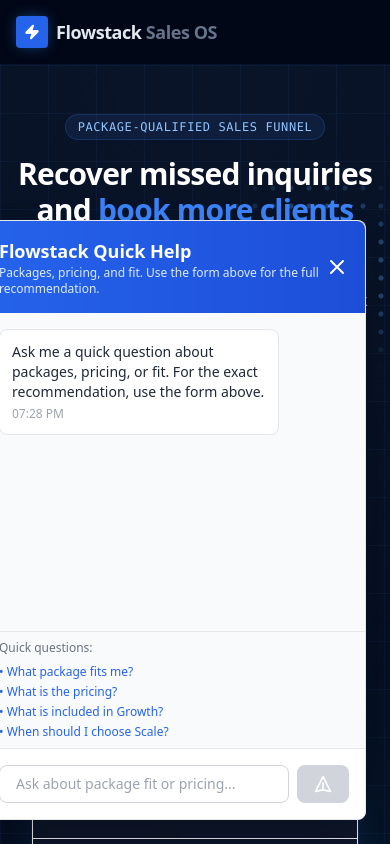
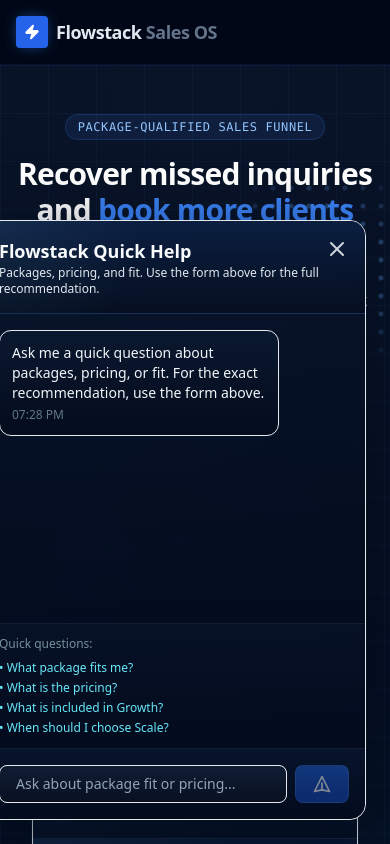
Before and after one commit to sp1c3r125/flowstacksales, a React (Vite) app: page / in a window 390 px wide. Shown: the top 844 px of the page. Built offline with nearby package versions, Linux system fonts and the light colour scheme.

Commit message:
Apply blue gradient panel theme across shared UI

```diff
--- a/components/BentoGrid.tsx
+++ b/components/BentoGrid.tsx
@@ -13,7 +13,7 @@
   return (
     <div
       className={cn(
-        "grid grid-cols-1 md:grid-cols-12 gap-4 max-w-7xl mx-auto p-4",
+        'mx-auto grid max-w-7xl grid-cols-1 gap-4 p-4 md:grid-cols-12',
         className
       )}
     >
@@ -30,49 +30,76 @@
   accent?: 'blue' | 'green' | 'red' | 'default';
 }> = ({ children, className, title, headerAction, accent = 'default' }) => {
   const borderColors = {
-    default: 'border-blue-400/16',
-    blue: 'border-blue-400/28',
-    green: 'border-emerald-400/30',
-    red: 'border-red-400/28',
+    default: 'border-cyan-300/16',
+    blue: 'border-blue-300/24',
+    green: 'border-emerald-300/28',
+    red: 'border-red-300/24',
   };
 
-  const bgGlow = {
-    default: 'shadow-[0_0_0_1px_rgba(59,130,246,0.05),0_0_24px_rgba(37,99,235,0.08)]',
-    blue: 'shadow-[0_0_0_1px_rgba(59,130,246,0.07),0_0_28px_rgba(59,130,246,0.12)]',
-    green: 'shadow-[0_0_0_1px_rgba(16,185,129,0.05),0_0_28px_rgba(16,185,129,0.11)]',
-    red: 'shadow-[0_0_0_1px_rgba(248,113,113,0.05),0_0_24px_rgba(239,68,68,0.10)]',
+  const headerDotColors = {
+    default: 'bg-cyan-300/70 shadow-[0_0_12px_rgba(103,232,249,0.28)]',
+    blue: 'bg-blue-400 shadow-[0_0_12px_rgba(96,165,250,0.32)]',
+    green: 'bg-emerald-400 shadow-[0_0_12px_rgba(52,211,153,0.30)]',
+    red: 'bg-red-400 shadow-[0_0_12px_rgba(248,113,113,0.30)]',
+  };
+
+  const outerGlow = {
+    default: 'shadow-[0_0_0_1px_rgba(34,211,238,0.04),0_12px_48px_rgba(2,12,27,0.26)]',
+    blue: 'shadow-[0_0_0_1px_rgba(96,165,250,0.05),0_12px_48px_rgba(2,12,27,0.28)]',
+    green: 'shadow-[0_0_0_1px_rgba(52,211,153,0.05),0_12px_48px_rgba(2,12,27,0.28)]',
+    red: 'shadow-[0_0_0_1px_rgba(248,113,113,0.04),0_12px_48px_rgba(2,12,27,0.28)]',
+  };
+
+  const surfaceGradients = {
+    default: 'bg-[linear-gradient(145deg,rgba(10,24,47,0.92)_0%,rgba(6,17,38,0.9)_45%,rgba(3,11,29,0.96)_100%)]',
+    blue: 'bg-[linear-gradient(145deg,rgba(11,28,58,0.94)_0%,rgba(8,22,49,0.92)_45%,rgba(3,11,29,0.97)_100%)]',
+    green: 'bg-[linear-gradient(145deg,rgba(6,26,33,0.94)_0%,rgba(5,20,35,0.92)_45%,rgba(3,11,29,0.97)_100%)]',
+    red: 'bg-[linear-gradient(145deg,rgba(30,13,20,0.92)_0%,rgba(14,18,37,0.9)_45%,rgba(3,11,29,0.97)_100%)]',
+  };
+
+  const accentTopLine = {
+    default: 'via-cyan-300/42',
+    blue: 'via-blue-300/44',
+    green: 'via-emerald-300/42',
+    red: 'via-red-300/42',
   };
 
   return (
     <div
       className={cn(
-        "bg-[#061126]/78 backdrop-blur-md border rounded-xl overflow-hidden flex flex-col relative group transition-all duration-300",
+        'group relative flex flex-col overflow-hidden rounded-xl border backdrop-blur-md transition-all duration-300',
         borderColors[accent],
-        bgGlow[accent],
+        surfaceGradients[accent],
+        outerGlow[accent],
         className
       )}
     >
-      {/* Tech line decorations */}
-      <div className="absolute top-0 left-0 w-full h-[1px] bg-gradient-to-r from-transparent via-cyan-300/45 to-transparent opacity-50" />
-      <div className="absolute bottom-0 left-0 w-full h-[1px] bg-gradient-to-r from-transparent via-cyan-300/45 to-transparent opacity-50" />
+      <div
+        className={cn(
+          'pointer-events-none absolute inset-0 opacity-100',
+          'before:absolute before:inset-0 before:bg-[radial-gradient(circle_at_top_left,rgba(125,211,252,0.08),transparent_38%),radial-gradient(circle_at_bottom_right,rgba(34,211,238,0.04),transparent_34%)] before:content-[""]'
+        )}
+      />
+      <div
+        className={cn(
+          'absolute left-0 top-0 h-[1px] w-full bg-gradient-to-r from-transparent to-transparent opacity-70',
+          accentTopLine[accent]
+        )}
+      />
+      <div className="absolute bottom-0 left-0 h-[1px] w-full bg-gradient-to-r from-transparent via-blue-200/18 to-transparent opacity-60" />
 
       {(title || headerAction) && (
-        <div className="px-6 py-4 border-b border-blue-400/12 flex justify-between items-center bg-[#030b1d]/88">
+        <div className="relative z-10 flex items-center justify-between border-b border-blue-300/10 bg-[linear-gradient(180deg,rgba(7,18,39,0.9)_0%,rgba(4,12,29,0.72)_100%)] px-6 py-4">
           {title && (
-            <h3 className="text-xs font-mono uppercase tracking-widest text-cyan-100/72 flex items-center gap-2">
-              <span className={cn("w-2 h-2 rounded-full", {
-                'bg-cyan-300/60': accent === 'default',
-                'bg-blue-500': accent === 'blue',
-                'bg-emerald-500': accent === 'green',
-                'bg-red-500': accent === 'red',
-              })} />
+            <h3 className="flex items-center gap-2 text-xs font-mono uppercase tracking-[0.28em] text-cyan-100/72">
+              <span className={cn('h-2 w-2 rounded-full', headerDotColors[accent])} />
               {title}
             </h3>
           )}
           {headerAction}
         </div>
       )}
-      <div className="p-6 flex-1 relative z-10">{children}</div>
+      <div className="relative z-10 flex-1 p-6">{children}</div>
     </div>
   );
 };
--- a/components/CSRChatbot.tsx
+++ b/components/CSRChatbot.tsx
@@ -13,9 +13,10 @@
   const [messages, setMessages] = useState<Message[]>([
     {
       role: 'assistant',
-      content: 'Ask me a quick question about packages, pricing, or fit. For the exact recommendation, use the form above.',
-      timestamp: new Date()
-    }
+      content:
+        'Ask me a quick question about packages, pricing, or fit. For the exact recommendation, use the form above.',
+      timestamp: new Date(),
+    },
   ]);
   const [input, setInput] = useState('');
   const [isLoading, setIsLoading] = useState(false);
@@ -29,16 +30,18 @@
     if (!input.trim() || isLoading) return;
 
     const userMessage: Message = { role: 'user', content: input, timestamp: new Date() };
-    setMessages(prev => [...prev, userMessage]);
+    setMessages((prev) => [...prev, userMessage]);
     setInput('');
     setIsLoading(true);
 
     try {
       const kb = defaultKnowledgeBase;
-      const packageLines = packageOrder.map((key) => {
-        const pkg = serviceCatalog[key];
-        return `- ${pkg.name}: ${pkg.setup}; ${pkg.monthly}${pkg.altPricing ? `; ${pkg.altPricing}` : ''}`;
-      }).join('\n');
+      const packageLines = packageOrder
+        .map((key) => {
+          const pkg = serviceCatalog[key];
+          return `- ${pkg.name}: ${pkg.setup}; ${pkg.monthly}${pkg.altPricing ? `; ${pkg.altPricing}` : ''}`;
+        })
+        .join('\n');
 
       const systemPrompt = `You are the Flowstack quick-response assistant.
 
@@ -62,27 +65,46 @@
 - Growth = daily inquiries, follow-up discipline, up to 2 pipelines
 - Scale = multi-channel routing, escalation, operator control`;
 
-      const conversationHistory = messages.slice(-6).map(msg => ({ role: msg.role, content: msg.content }));
+      const conversationHistory = messages
+        .slice(-6)
+        .map((msg) => ({ role: msg.role, content: msg.content }));
+
       const response = await fetch('/api/chat', {
         method: 'POST',
         headers: { 'Content-Type': 'application/json' },
-        body: JSON.stringify({ messages: [{ role: 'system', content: systemPrompt }, ...conversationHistory, { role: 'user', content: input }] })
+        body: JSON.stringify({
+          messages: [
+            { role: 'system', content: systemPrompt },
+            ...conversationHistory,
+            { role: 'user', content: input },
+          ],
+        }),
       });
 
       if (!response.ok) throw new Error(`API Error: ${response.status}`);
       const data = await response.json();
-      setMessages(prev => [...prev, {
-        role: 'assistant',
-        content: data.choices?.[0]?.message?.content || 'I could not process that. Use the form above and I’ll map you to the right package.',
-        timestamp: new Date()
-      }]);
+
+      setMessages((prev) => [
+        ...prev,
+        {
+          role: 'assistant',
+          content:
+            data.choices?.[0]?.message?.content ||
+            'I could not process that. Use the form above and I’ll map you to the right package.',
+          timestamp: new Date(),
+        },
+      ]);
     } catch (error) {
       console.error('Chatbot error:', error);
-      setMessages(prev => [...prev, {
-        role: 'assistant',
-        content: 'I had a connection issue. For the exact package recommendation, use the form above.',
-        timestamp: new Date()
-      }]);
+      setMessages((prev) => [
+        ...prev,
+        {
+          role: 'assistant',
+          content:
+            'I had a connection issue. For the exact package recommendation, use the form above.',
+          timestamp: new Date(),
+        },
+      ]);
     } finally {
       setIsLoading(false);
     }
@@ -92,74 +114,145 @@
     'What package fits me?',
     'What is the pricing?',
     'What is included in Growth?',
-    'When should I choose Scale?'
+    'When should I choose Scale?',
   ];
 
   return (
     <>
       {!isOpen && (
-        <button onClick={() => setIsOpen(true)} className="fixed bottom-6 right-6 bg-blue-600 hover:bg-blue-700 text-white rounded-full p-4 shadow-lg transition-all duration-200 hover:scale-110 z-50" aria-label="Open chat">
-          <svg className="w-6 h-6" fill="none" stroke="currentColor" viewBox="0 0 24 24">
-            <path strokeLinecap="round" strokeLinejoin="round" strokeWidth={2} d="M8 10h.01M12 10h.01M16 10h.01M9 16H5a2 2 0 01-2-2V6a2 2 0 012-2h14a2 2 0 012 2v8a2 2 0 01-2 2h-5l-5 5v-5z" />
+        <button
+          onClick={() => setIsOpen(true)}
+          className="fixed bottom-6 right-6 z-50 rounded-full border border-blue-300/20 bg-[linear-gradient(180deg,rgba(24,88,214,0.95)_0%,rgba(16,66,181,0.98)_100%)] p-4 text-white shadow-[0_14px_30px_rgba(8,47,120,0.45)] transition-all duration-200 hover:scale-110 hover:border-cyan-300/50 hover:shadow-[0_18px_36px_rgba(8,47,120,0.5)]"
+          aria-label="Open chat"
+        >
+          <svg className="h-6 w-6" fill="none" stroke="currentColor" viewBox="0 0 24 24">
+            <path
+              strokeLinecap="round"
+              strokeLinejoin="round"
+              strokeWidth={2}
+              d="M8 10h.01M12 10h.01M16 10h.01M9 16H5a2 2 0 01-2-2V6a2 2 0 012-2h14a2 2 0 012 2v8a2 2 0 01-2 2h-5l-5 5v-5z"
+            />
           </svg>
         </button>
       )}
 
       {isOpen && (
-        <div className="fixed bottom-6 right-6 w-96 h-[600px] bg-white rounded-lg shadow-2xl flex flex-col z-50 border border-gray-200">
-          <div className="bg-gradient-to-r from-blue-600 to-blue-700 text-white p-4 rounded-t-lg flex justify-between items-center">
-            <div>
-              <h3 className="font-bold text-lg">Flowstack Quick Help</h3>
-              <p className="text-xs text-blue-100">Packages, pricing, and fit. Use the form above for the full recommendation.</p>
+        <div className="fixed bottom-6 right-6 z-50 flex h-[600px] w-96 flex-col overflow-hidden rounded-2xl border border-blue-300/16 bg-[linear-gradient(160deg,rgba(10,24,47,0.97)_0%,rgba(7,18,39,0.96)_40%,rgba(3,11,29,0.98)_100%)] shadow-[0_18px_70px_rgba(2,12,27,0.58),0_0_0_1px_rgba(34,211,238,0.03)] backdrop-blur-md">
+          <div className="relative flex items-start justify-between border-b border-blue-300/10 bg-[linear-gradient(180deg,rgba(12,32,67,0.9)_0%,rgba(5,14,31,0.86)_100%)] p-4">
+            <div className="pointer-events-none absolute inset-0 bg-[radial-gradient(circle_at_top_left,rgba(125,211,252,0.08),transparent_40%)]" />
+            <div className="relative z-10">
+              <h3 className="text-lg font-bold text-slate-50">Flowstack Quick Help</h3>
+              <p className="text-xs text-cyan-100/72">
+                Packages, pricing, and fit. Use the form above for the full recommendation.
+              </p>
             </div>
-            <button onClick={() => setIsOpen(false)} className="text-white hover:text-gray-200 transition-colors" aria-label="Close chat">
-              <svg className="w-6 h-6" fill="none" stroke="currentColor" viewBox="0 0 24 24">
-                <path strokeLinecap="round" strokeLinejoin="round" strokeWidth={2} d="M6 18L18 6M6 6l12 12" />
+            <button
+              onClick={() => setIsOpen(false)}
+              className="relative z-10 text-slate-100/85 transition-colors hover:text-cyan-200"
+              aria-label="Close chat"
+            >
+              <svg className="h-6 w-6" fill="none" stroke="currentColor" viewBox="0 0 24 24">
+                <path
+                  strokeLinecap="round"
+                  strokeLinejoin="round"
+                  strokeWidth={2}
+                  d="M6 18L18 6M6 6l12 12"
+                />
               </svg>
             </button>
           </div>
 
-          <div className="flex-1 overflow-y-auto p-4 space-y-4 bg-gray-50">
+          <div className="flex-1 space-y-4 overflow-y-auto bg-[linear-gradient(180deg,rgba(7,18,39,0.55)_0%,rgba(3,11,29,0.74)_100%)] p-4">
             {messages.map((message, index) => (
               <div key={index} className={`flex ${message.role === 'user' ? 'justify-end' : 'justify-start'}`}>
-                <div className={`max-w-[80%] rounded-lg p-3 ${message.role === 'user' ? 'bg-blue-600 text-white' : 'bg-white text-gray-800 border border-gray-200'}`}>
-                  <p className="text-sm whitespace-pre-wrap">{message.content}</p>
-                  <p className={`text-xs mt-1 ${message.role === 'user' ? 'text-blue-100' : 'text-gray-400'}`}>
-                    {message.timestamp.toLocaleTimeString([], { hour: '2-digit', minute: '2-digit' })}
+                <div
+                  className={`max-w-[80%] rounded-xl border p-3 ${
+                    message.role === 'user'
+                      ? 'border-blue-300/16 bg-[linear-gradient(180deg,rgba(31,97,214,0.92)_0%,rgba(25,72,178,0.96)_100%)] text-white shadow-[0_8px_22px_rgba(10,52,143,0.28)]'
+                      : 'border-blue-300/12 bg-[linear-gradient(180deg,rgba(10,24,47,0.96)_0%,rgba(4,12,29,0.96)_100%)] text-slate-100 shadow-[0_0_0_1px_rgba(34,211,238,0.02)]'
+                  }`}
+                >
+                  <p className="whitespace-pre-wrap text-sm">{message.content}</p>
+                  <p
+                    className={`mt-1 text-xs ${
+                      message.role === 'user' ? 'text-blue-100/80' : 'text-cyan-100/45'
+                    }`}
+                  >
+                    {message.timestamp.toLocaleTimeString([], {
+                      hour: '2-digit',
+                      minute: '2-digit',
+                    })}
                   </p>
                 </div>
               </div>
             ))}
 
-            {isLoading && <div className="flex justify-start"><div className="bg-white border border-gray-200 rounded-lg p-3"><div className="flex space-x-2"><div className="w-2 h-2 bg-gray-400 rounded-full animate-bounce"></div><div className="w-2 h-2 bg-gray-400 rounded-full animate-bounce" style={{ animationDelay: '0.1s' }}></div><div className="w-2 h-2 bg-gray-400 rounded-full animate-bounce" style={{ animationDelay: '0.2s' }}></div></div></div></div>}
+            {isLoading && (
+              <div className="flex justify-start">
+                <div className="rounded-xl border border-blue-300/12 bg-[linear-gradient(180deg,rgba(10,24,47,0.96)_0%,rgba(4,12,29,0.96)_100%)] p-3 shadow-[0_0_0_1px_rgba(34,211,238,0.02)]">
+                  <div className="flex space-x-2">
+                    <div className="h-2 w-2 animate-bounce rounded-full bg-cyan-300/75" />
+                    <div
+                      className="h-2 w-2 animate-bounce rounded-full bg-cyan-300/75"
+                      style={{ animationDelay: '0.1s' }}
+                    />
+                    <div
+                      className="h-2 w-2 animate-bounce rounded-full bg-cyan-300/75"
+                      style={{ animationDelay: '0.2s' }}
+                    />
+                  </div>
+                </div>
+              </div>
+            )}
+
             <div ref={messagesEndRef} />
           </div>
 
           {messages.length <= 2 && (
-            <div className="px-4 py-2 bg-gray-50 border-t border-gray-200">
-              <p className="text-xs text-gray-500 mb-2">Quick questions:</p>
+            <div className="border-t border-blue-300/10 bg-[linear-gradient(180deg,rgba(7,18,39,0.8)_0%,rgba(3,11,29,0.92)_100%)] px-4 py-3">
+              <p className="mb-2 text-xs text-cyan-100/55">Quick questions:</p>
               <div className="space-y-1">
                 {suggestedQuestions.map((question, index) => (
-                  <button key={index} onClick={() => setInput(question)} className="text-xs text-left text-blue-600 hover:text-blue-700 hover:underline block w-full">• {question}</button>
+                  <button
+                    key={index}
+                    onClick={() => setInput(question)}
+                    className="block w-full text-left text-xs text-cyan-300 transition-colors hover:text-cyan-200 hover:underline"
+                  >
+                    • {question}
+                  </button>
                 ))}
               </div>
             </div>
           )}
 
-          <div className="p-4 border-t border-gray-200 bg-white rounded-b-lg">
+          <div className="rounded-b-2xl border-t border-blue-300/10 bg-[linear-gradient(180deg,rgba(8,21,45,0.94)_0%,rgba(3,11,29,0.98)_100%)] p-4">
             <div className="flex space-x-2">
               <input
                 type="text"
                 value={input}
                 onChange={(e) => setInput(e.target.value)}
-                onKeyDown={(e) => { if (e.key === 'Enter' && !e.shiftKey) { e.preventDefault(); sendMessage(); } }}
+                onKeyDown={(e) => {
+                  if (e.key === 'Enter' && !e.shiftKey) {
+                    e.preventDefault();
+                    sendMessage();
+                  }
+                }}
                 placeholder="Ask about package fit or pricing..."
-                className="flex-1 border border-gray-300 rounded-lg px-4 py-2 text-sm focus:outline-none focus:ring-2 focus:ring-blue-500 focus:border-transparent"
+                className="flex-1 rounded-lg border border-blue-300/14 bg-[linear-gradient(180deg,rgba(10,24,47,0.98)_0%,rgba(4,12,29,0.98)_100%)] px-4 py-2 text-sm text-slate-100 outline-none transition-all placeholder:text-slate-400 focus:border-cyan-300/55 focus:ring-2 focus:ring-cyan-400/20"
                 disabled={isLoading}
               />
-              <button onClick={sendMessage} disabled={isLoading || !input.trim()} className="bg-blue-600 hover:bg-blue-700 disabled:bg-gray-300 text-white rounded-lg px-4 py-2 transition-colors">
-                <svg className="w-5 h-5" fill="none" stroke="currentColor" viewBox="0 0 24 24">
-                  <path strokeLinecap="round" strokeLinejoin="round" strokeWidth={2} d="M12 19l9 2-9-18-9 18 9-2zm0 0v-8" />
+              <button
+                onClick={sendMessage}
+                disabled={isLoading || !input.trim()}
+                className="rounded-lg border border-blue-300/20 bg-[linear-gradient(180deg,rgba(31,97,214,0.95)_0%,rgba(20,71,184,0.98)_100%)] px-4 py-2 text-white transition-all hover:border-cyan-300/55 hover:shadow-[0_0_18px_rgba(37,99,235,0.26)] disabled:cursor-not-allowed disabled:opacity-50"
+              >
+                <svg className="h-5 w-5" fill="none" stroke="currentColor" viewBox="0 0 24 24">
+                  <path
+                    strokeLinecap="round"
+                    strokeLinejoin="round"
+                    strokeWidth={2}
+                    d="M12 19l9 2-9-18-9 18 9-2zm0 0v-8"
+                  />
                 </svg>
               </button>
             </div>
--- a/components/UI.tsx
+++ b/components/UI.tsx
@@ -11,7 +11,7 @@
   'text-sm font-mono uppercase tracking-wider font-bold text-cyan-100/68';
 
 const fieldShellClass =
-  'w-full rounded-lg border border-blue-400/16 bg-[#030b1d]/95 px-4 py-3 text-slate-100 font-mono text-sm outline-none transition-all shadow-[inset_0_1px_0_rgba(255,255,255,0.02),0_0_0_1px_rgba(37,99,235,0.03)] focus:border-cyan-300/55 focus:shadow-[0_0_0_1px_rgba(34,211,238,0.35),0_0_24px_rgba(34,211,238,0.08)] disabled:cursor-not-allowed disabled:opacity-50';
+  'w-full rounded-lg border border-blue-300/16 bg-[linear-gradient(180deg,rgba(6,17,38,0.98)_0%,rgba(3,11,29,0.98)_100%)] px-4 py-3 text-slate-100 font-mono text-sm outline-none transition-all shadow-[inset_0_1px_0_rgba(255,255,255,0.02),0_0_0_1px_rgba(37,99,235,0.03)] focus:border-cyan-300/55 focus:shadow-[0_0_0_1px_rgba(34,211,238,0.35),0_0_24px_rgba(34,211,238,0.08)] disabled:cursor-not-allowed disabled:opacity-50';
 
 interface InputProps extends React.InputHTMLAttributes<HTMLInputElement> {
   label: string;
@@ -131,7 +131,7 @@
     <div className="group w-full space-y-3">
       <div className="flex items-end justify-between">
         <label className={labelClass}>{label}</label>
-        <div className="flex items-center gap-1 rounded border border-blue-400/16 bg-[#030b1d]/80 px-2 py-1 transition-all focus-within:border-cyan-300/55 focus-within:shadow-[0_0_0_1px_rgba(34,211,238,0.35)]">
+        <div className="flex items-center gap-1 rounded border border-blue-300/16 bg-[linear-gradient(180deg,rgba(6,17,38,0.94)_0%,rgba(3,11,29,0.96)_100%)] px-2 py-1 transition-all focus-within:border-cyan-300/55 focus-within:shadow-[0_0_0_1px_rgba(34,211,238,0.35)]">
           {prefix && <span className="select-none font-mono text-sm text-cyan-200/42">{prefix}</span>}
           <input
             type="number"
@@ -147,8 +147,11 @@
       </div>
 
       <div className="relative flex h-6 items-center">
-        <div className="absolute h-2 w-full overflow-hidden rounded-full bg-blue-950/90 ring-1 ring-blue-400/12">
-          <div className="h-full bg-gradient-to-r from-blue-500 to-cyan-400 transition-all duration-100 ease-out" style={{ width: `${percentage}%` }} />
+        <div className="absolute h-2 w-full overflow-hidden rounded-full bg-blue-950/90 ring-1 ring-blue-300/12">
+          <div
+            className="h-full bg-gradient-to-r from-blue-500 to-cyan-400 transition-all duration-100 ease-out"
+            style={{ width: `${percentage}%` }}
+          />
         </div>
 
         <input
@@ -187,9 +190,9 @@
 }) => {
   const variants = {
     primary:
-      'border border-blue-400/30 bg-gradient-to-b from-blue-500/22 to-cyan-400/12 text-white shadow-[0_0_22px_rgba(37,99,235,0.18)] hover:border-cyan-300/55 hover:from-blue-400/28 hover:to-cyan-300/16',
+      'border border-blue-300/28 bg-gradient-to-b from-blue-500/24 to-cyan-400/14 text-white shadow-[0_0_22px_rgba(37,99,235,0.18)] hover:border-cyan-300/55 hover:from-blue-400/30 hover:to-cyan-300/18',
     secondary:
-      'border border-blue-400/16 bg-[#081327] text-slate-100 shadow-[0_0_0_1px_rgba(37,99,235,0.03)] hover:border-blue-300/30 hover:bg-[#0b1730]',
+      'border border-blue-300/16 bg-[linear-gradient(180deg,rgba(10,24,47,0.94)_0%,rgba(4,12,29,0.96)_100%)] text-slate-100 shadow-[0_0_0_1px_rgba(37,99,235,0.03)] hover:border-blue-200/28 hover:bg-[linear-gradient(180deg,rgba(12,28,54,0.96)_0%,rgba(7,18,39,0.98)_100%)]',
     ghost:
       'bg-transparent text-cyan-100/68 hover:bg-blue-500/8 hover:text-cyan-50',
     danger:
```
